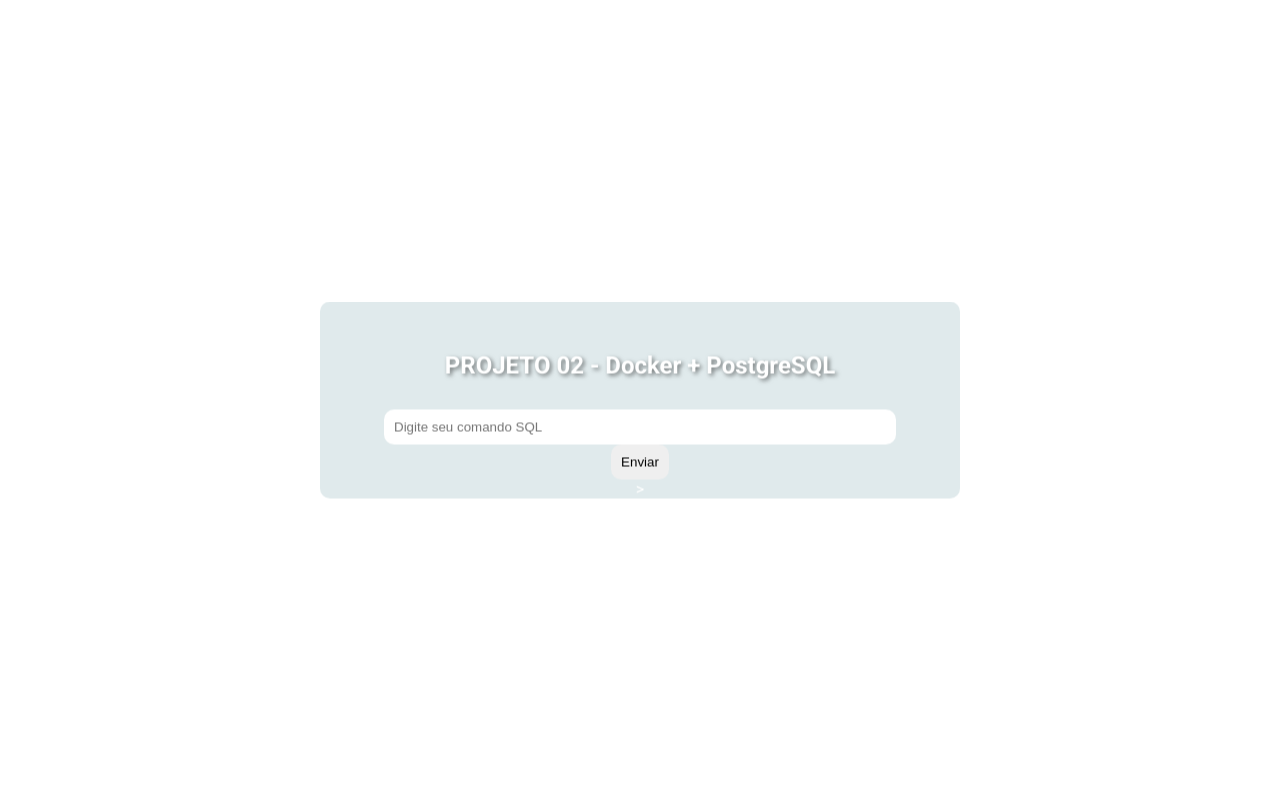
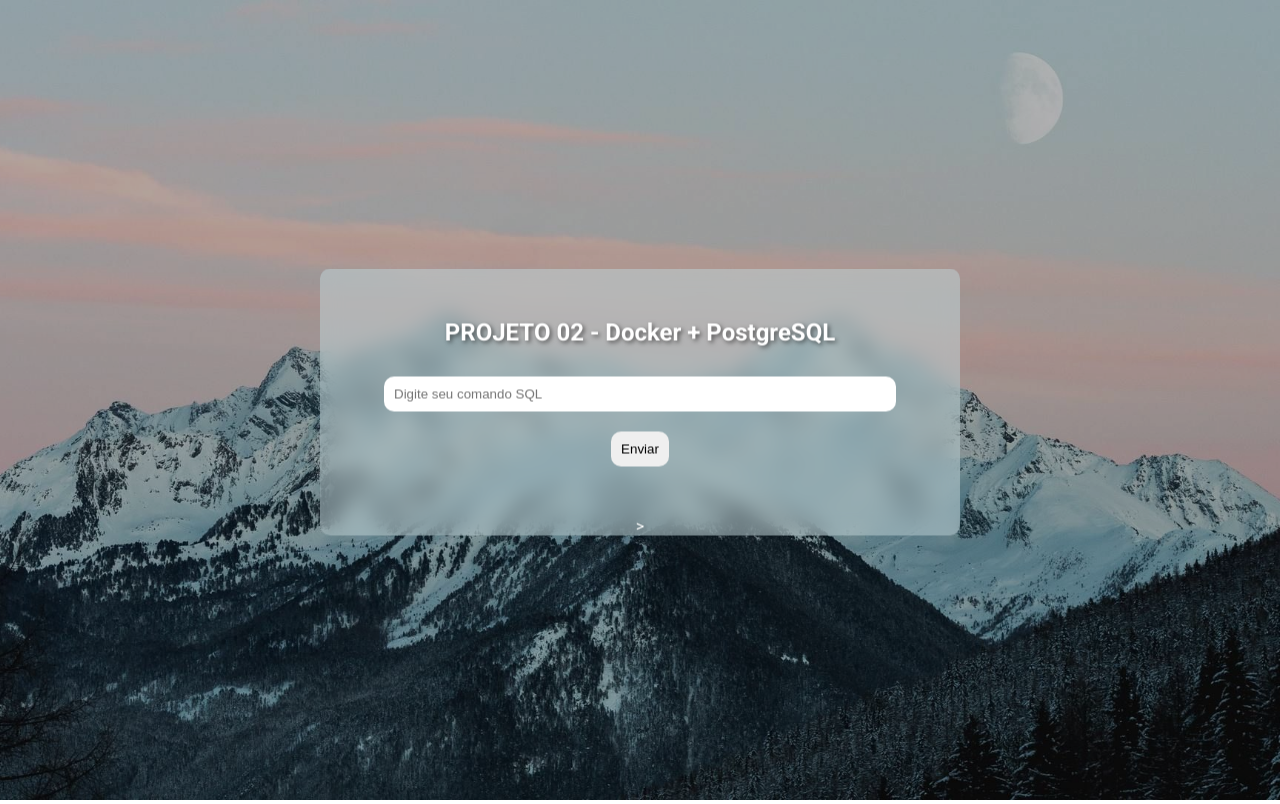
Before and after one commit to Lucas-zip/mini-aplicacaoWeb, a Flask app: page / in a window 1280 px wide. Before the commit the page ends 499 px from the top, so only its background shows below. Run offline with Flask 3, Linux system fonts and the light colour scheme; some libraries are stand-ins or nearby versions.

Commit message:
adding background image and adding more specific styles

```diff
--- a/app/templates/index.html
+++ b/app/templates/index.html
@@ -4,14 +4,21 @@
     <meta charset="UTF-8">
     <meta name="viewport" content="width=device-width, initial-scale=1.0">
     <link rel="stylesheet" href="{{ url_for('static', filename='css/styles.css') }}"/>
+
     <link rel="stylesheet" href="https://fonts.googleapis.com/css2?family=Roboto:wght@400;500;700&display=swap">
     <link rel="stylesheet" href="https://fonts.googleapis.com/css2?family=Open+Sans:wght@400;600;700&display=swap">
+
     <link rel="icon" type="image/png" href="https://www.unifeso.edu.br/images/favicon.png" />
+
+    <link rel="stylesheet" href="../static/css/styles.css">
     <title>Projeto 02</title>
 
 
 </head>
 <body>
+    <div class="full-background">
+        <img src="../images/background.jpg" alt="background photo">
+
         <div class="container">
             <header>
                 <h1>PROJETO 02 - Docker + PostgreSQL</h1>
@@ -21,10 +28,10 @@
                 <form action="/" method="post">
 
                     <div>
-                    <input style="width: 80%;" rows="4" name="comandoSQL" placeholder="Digite seu comando SQL">
+                        <input style="width: 80%; margin-bottom: 20px;" rows="4" name="comandoSQL" placeholder="Digite seu comando SQL">
                     </div>
                     <div>
-                    <input type="submit" value="Enviar">
+                        <input style="cursor: pointer; margin-bottom: 50px;" type="submit" value="Enviar">
                     </div>
                 </form>
                 {% if erro %} >
@@ -59,5 +66,6 @@
                 {% endif %}
             </section>
         </div>
+    </div>
 </body>
 </html>
```
Also changed, not shown: app/images/background.jpg (added). Lines whose indentation alone changed are shown as unchanged.
